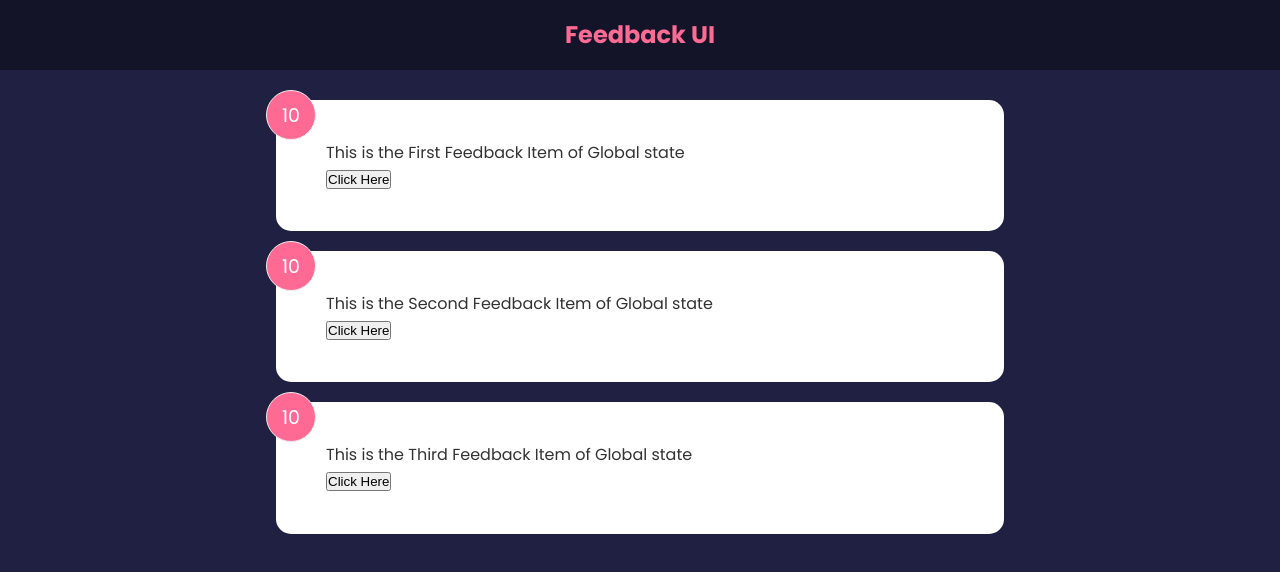
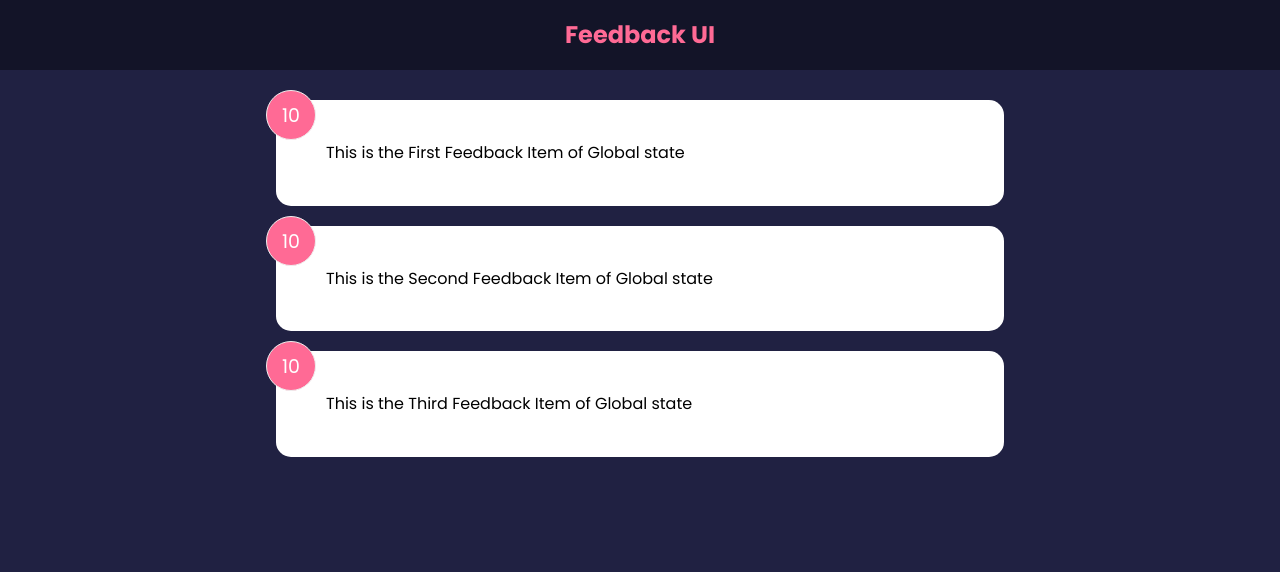
Before and after one commit to subhamssn/main-fb-app, a React (Create React App) app: page / in a window 1280 px wide. Shown: the top 572 px of the page. Built offline with nearby package versions, Linux system fonts and the light colour scheme.

Commit message:
Card Component added, conditional styles and propTypes added

```diff
--- a/src/components/FeedbackItem.jsx
+++ b/src/components/FeedbackItem.jsx
@@ -1,4 +1,6 @@
 import { useState } from "react";
+import Card from "../shared/Card";
+import propTypes from 'prop-types'
 
 function FeedbackItem({id, item}) {
 
@@ -7,21 +9,22 @@
         item.text
      );
 
-     const handleClick = () => {
-        setRating((prev) => {
-             return (prev+1)
-        });
-     }
+
 
   return (
-    <div className="card">
+    <Card >
 
         <div className="num-display">{rating}</div>
         <div className="text-display">{feedback}</div>
-        <button onClick={handleClick}>Click Here</button>
 
-    </div>
+
+    </Card>
   )
 }
 
+FeedbackItem.propTypes = {
+    id: propTypes.number,
+    item: propTypes.object,
+}
+
 export default FeedbackItem
--- a/src/components/FeedbackList.jsx
+++ b/src/components/FeedbackList.jsx
@@ -1,4 +1,5 @@
 import FeedbackItem from "./FeedbackItem"
+import propTypes from 'prop-types'
 
 function FeedbackList({feedback}) {
   return (
@@ -12,4 +13,14 @@
   )
 }
 
+FeedbackList.propTypes ={
+      feedback: propTypes.arrayOf(
+        propTypes.shape({
+            id: propTypes.number.isRequired,
+            text: propTypes.string.isRequired,
+            rating: propTypes.number.isRequired
+
+        })
+      )
+}
 export default FeedbackList
--- /dev/null
+++ b/src/shared/Card.jsx
@@ -0,0 +1,32 @@
+import propTypes from 'prop-types'
+
+function Card({children, reverse}) {
+  /* return (
+    <div className={` card ${reverse && 'reverse'}`}>
+      {children}
+    </div>
+  ) */
+
+  return (
+    <div className="card "
+    style={{
+        backgroundColor: reverse ? 'rgba(0,0,0,0.4)': '#fff',
+        color: reverse ? '#fff' : '#000',
+    }
+
+    }>
+        {children}
+    </div>
+  )
+}
+
+Card.defaultProps = {
+      reverse: false,
+}
+
+Card.propTypes = {
+    children: propTypes.node.isRequired,
+    reverse: propTypes.bool
+}
+
+export default Card
```
